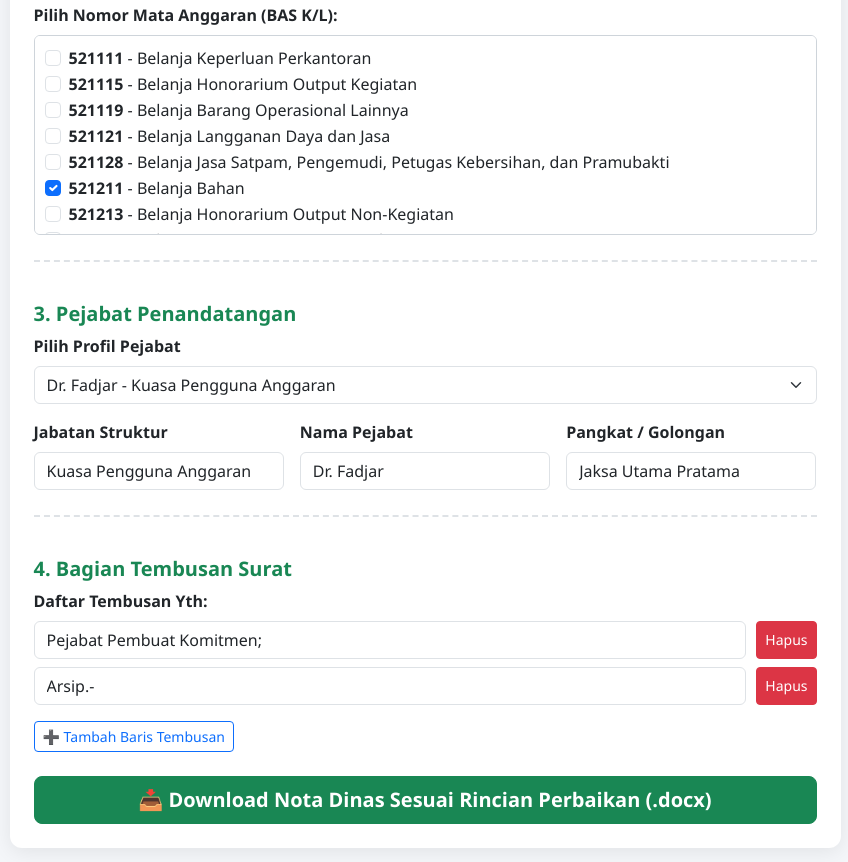
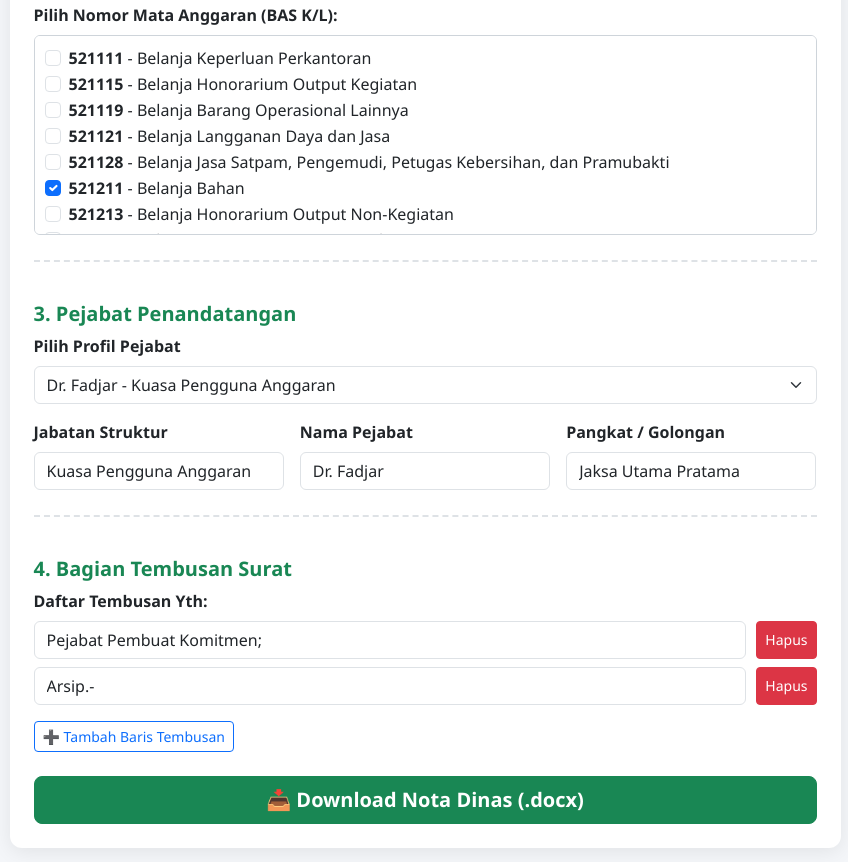
Before and after one commit to qwertyluck/Nota-Dinas, a plain HTML site: page index.html in a window 1280 px wide. Shown: the part 808-1670 px from the top of the page, without its empty margins (215-1063 px from the left). Drawn offline with nearby package versions, Linux system fonts and the light colour scheme.

Commit message:
Update index.html

```diff
--- a/index.html
+++ b/index.html
@@ -141,7 +141,7 @@
 
                     <!-- BUTTON GENERATE -->
                     <div class="d-grid gap-2 mt-4">
-                        <button type="button" onclick="generateWord()" class="btn btn-success btn-lg fw-bold">📥 Download Nota Dinas Sesuai Rincian Perbaikan (.docx)</button>
+                        <button type="button" onclick="generateWord()" class="btn btn-success btn-lg fw-bold">📥 Download Nota Dinas (.docx)</button>
                     </div>
                 </form>
             </div>
```
